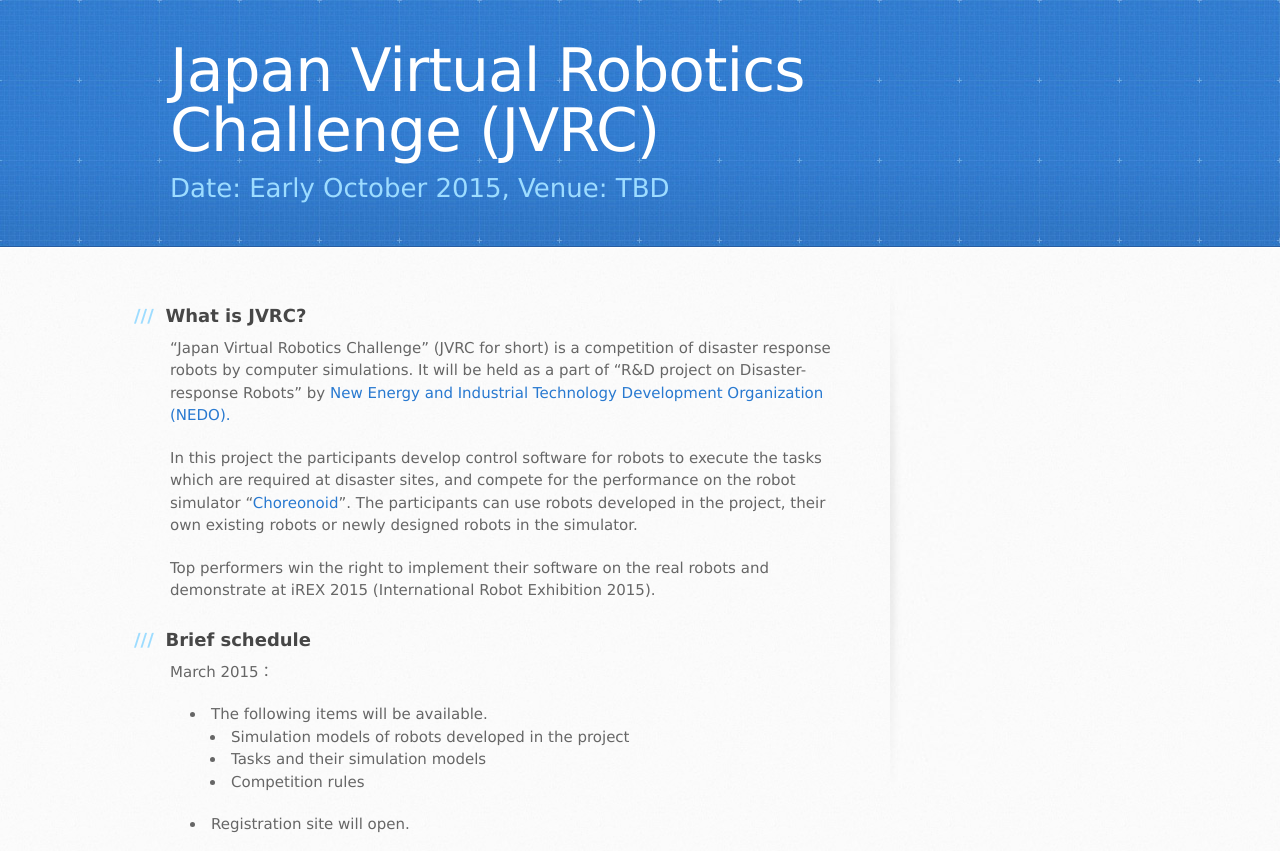
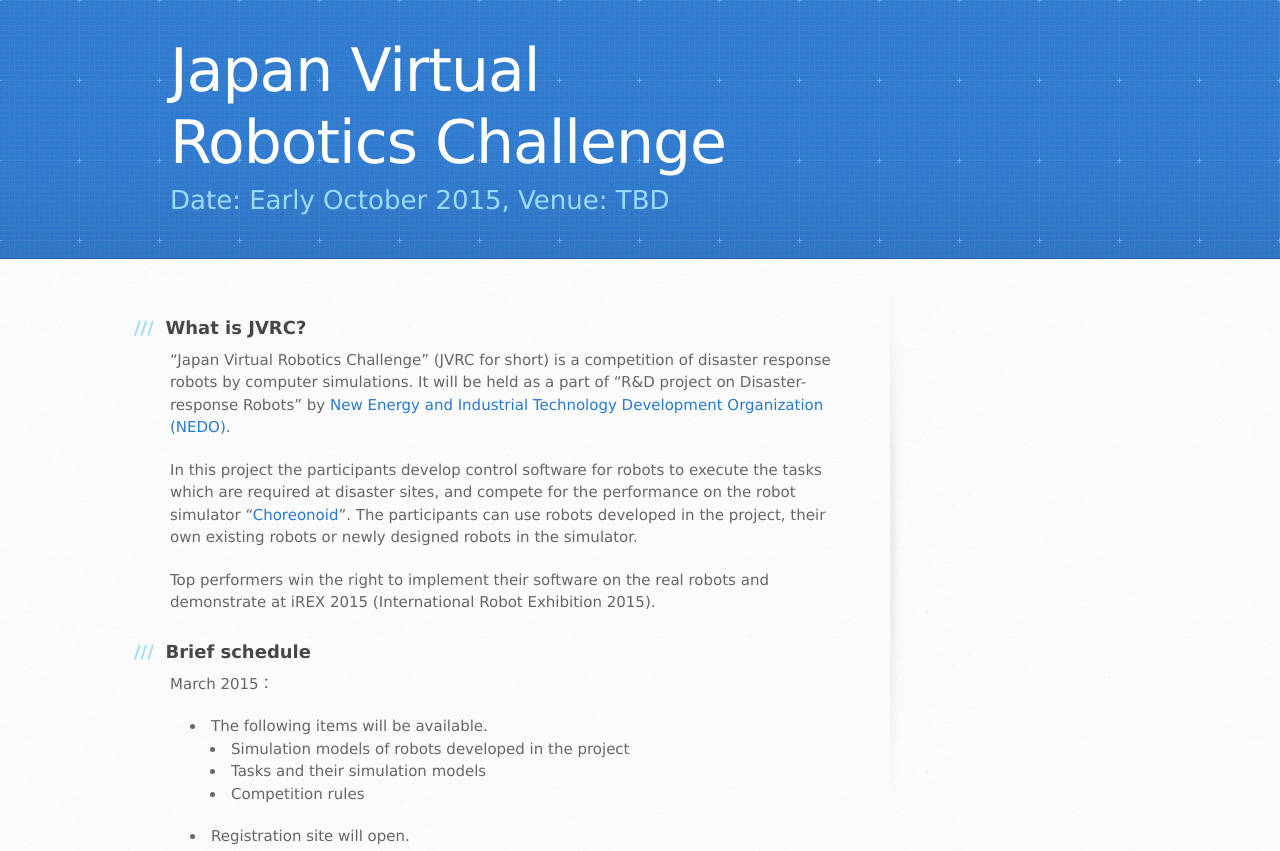
Before and after one commit to fkanehiro/jvrchp, a plain HTML site: page index.html in a window 1280 px wide. Shown: the top 851 px of the page. Drawn offline with Linux system fonts and the light colour scheme.

Commit message:
changes header

```diff
--- a/index.html
+++ b/index.html
@@ -19,7 +19,8 @@
   <body>
     <header>
       <div class="inner">
-        <h1>Japan Virtual Robotics Challenge (JVRC)</h1>
+        <h1>Japan Virtual</h1>
+        <h1>Robotics Challenge</h1>
         <h2>Date: Early October 2015, Venue: TBD</h2>
       </div>
     </header>
@@ -73,6 +74,7 @@ Free</p>
 
 <p>
 <img src="images/choreonoid.png">
+Choreonoid <a href="http://www.choreonoid.org">homepage</a>, <a href="http://github.com/s-nakaoka/choreonoid">source code</a>
 </p>
 
 <h3>
```
